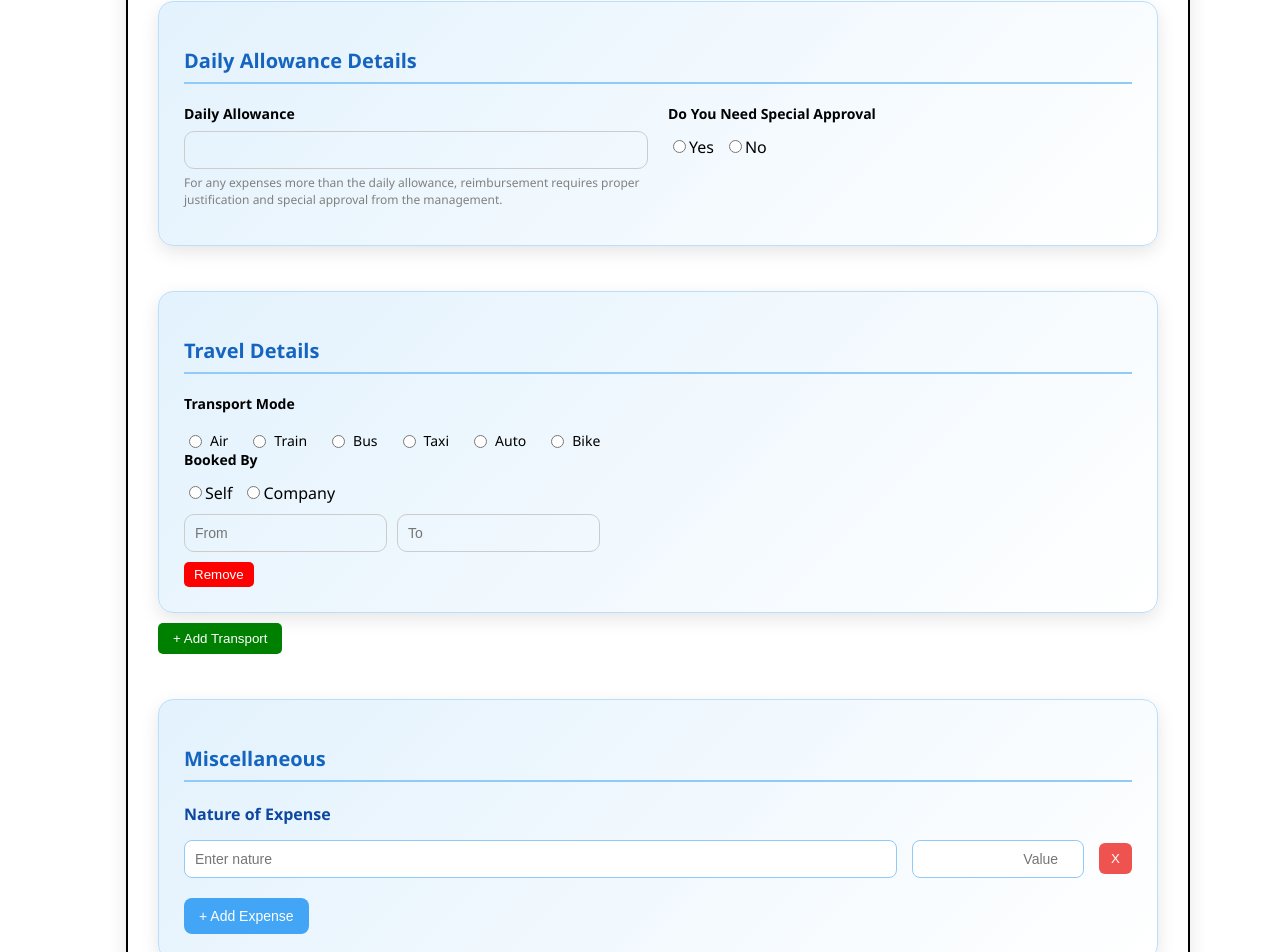
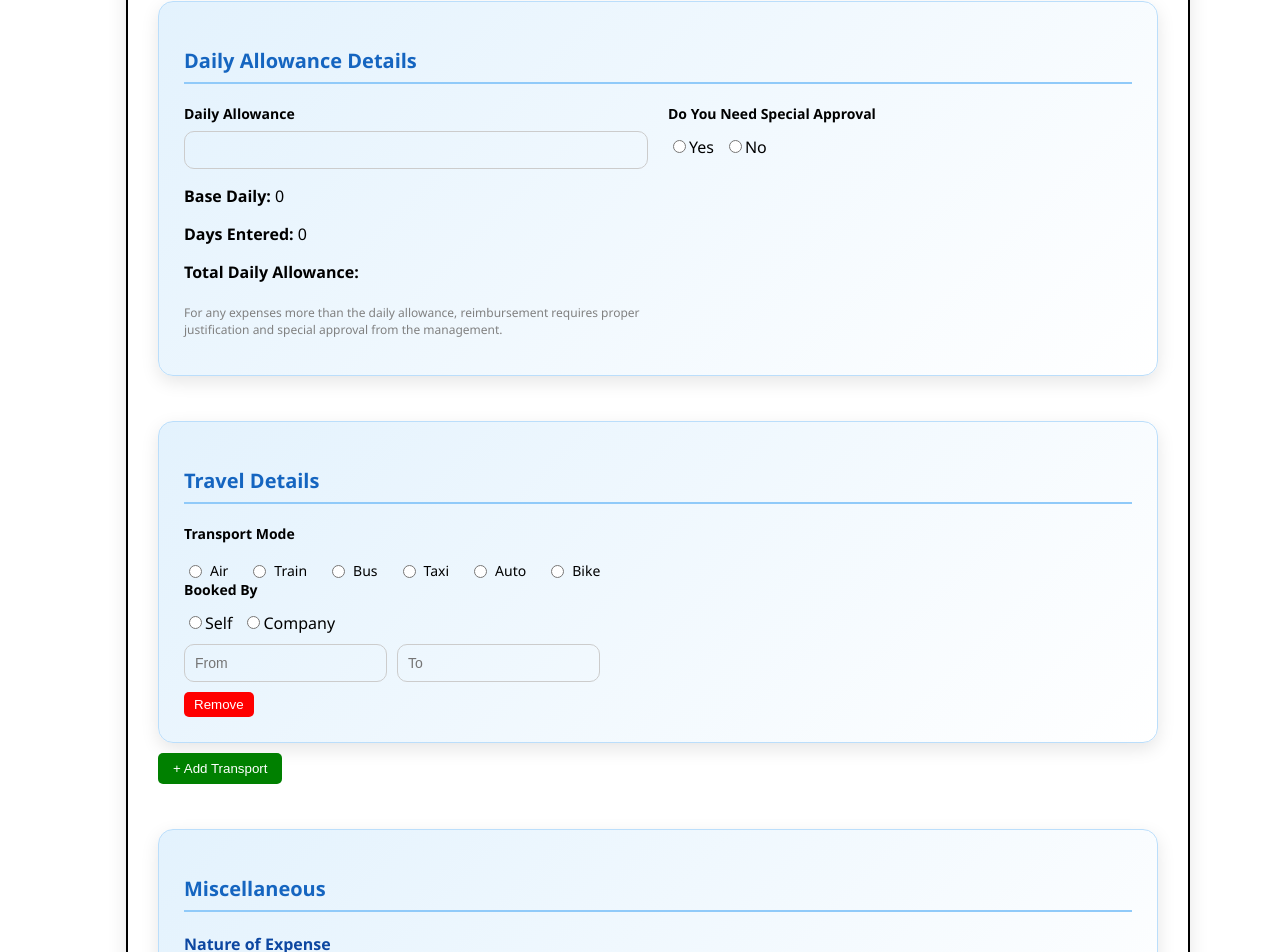
Before and after one commit to Santhoshmk30/Kccottrell, a React (Create React App) app: page /request in a window 1280 px wide. Shown: the part 1117-2069 px from the top of the page. Built offline with nearby package versions, Linux system fonts and the light colour scheme.

Commit message:
Update Requestform.js

```diff
--- a/src/Components/Requestform.js
+++ b/src/Components/Requestform.js
@@ -976,6 +976,12 @@ useEffect(() => {
           readOnly
           style={styles.input1}
         />
+          <div>
+  <p><b>Base Daily:</b> {allowances[formData.designation]?.[getTier(formData.place)]?.daily ?? 0}</p>
+  <p><b>Days Entered:</b> {formData.days ?? 0}</p>
+  <p><b>Total Daily Allowance:</b> {formData.dailyAllowance ?? 0}</p>
+</div>
+
         <p style={{ fontSize: "12px", color: "gray", marginTop: "5px" }}>
           For any expenses more than the daily allowance, reimbursement requires
           proper justification and special approval from the management.
```
